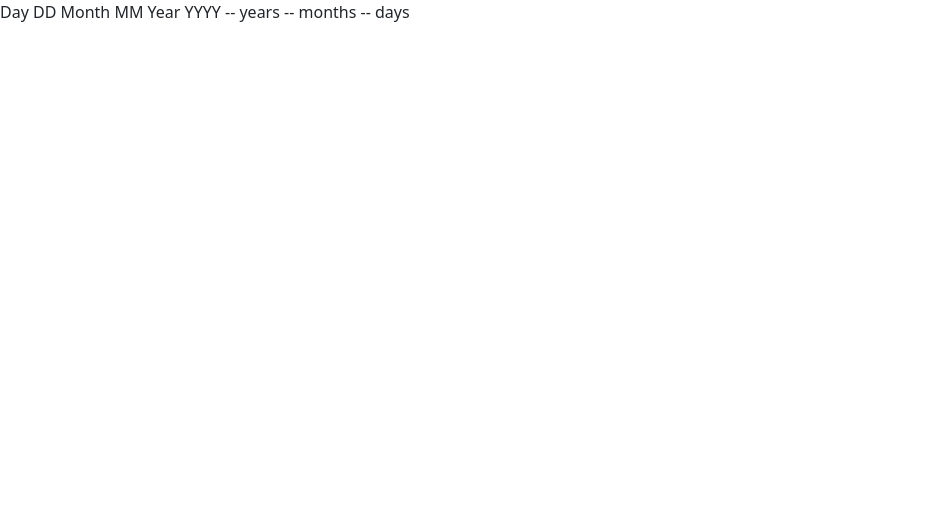
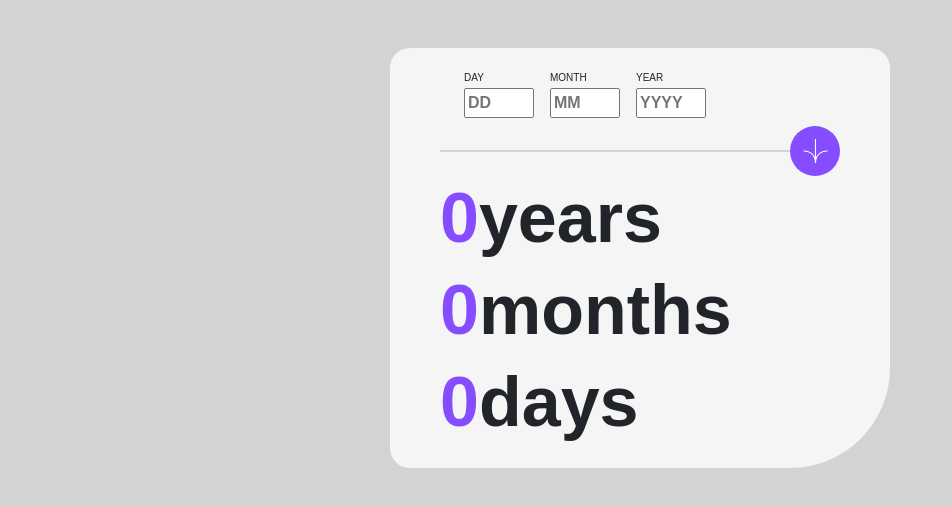
Before and after one commit to MarcoPerta/age-calculator-app-main, a plain HTML site: page index.html in a window 1280 px wide. Shown: the whole page, without its empty margins (0-952 px from the left). Drawn offline with nearby package versions, Linux system fonts and the light colour scheme.

Commit message:
finish work

```diff
--- a/index.html
+++ b/index.html
@@ -1,33 +1,83 @@
 <!DOCTYPE html>
 <html lang="en">
+
 <head>
 
   <meta charset="UTF-8">
-  <meta name="viewport" content="width=device-width, initial-scale=1.0"> <!-- displays site properly based on user's device -->
+  <meta name="viewport" content="width=device-width, initial-scale=1.0">
+  <!-- displays site properly based on user's device -->
   <link rel="icon" type="image/png" sizes="32x32" href="./assets/images/favicon-32x32.png">
   <link rel="stylesheet" href="style.css">
-  <link href="https://cdn.jsdelivr.net/npm/bootstrap@5.3.0-alpha3/dist/css/bootstrap.min.css" rel="stylesheet" integrity="sha384-KK94CHFLLe+nY2dmCWGMq91rCGa5gtU4mk92HdvYe+M/SXH301p5ILy+dN9+nJOZ" crossorigin="anonymous">
+  <link href="https://cdn.jsdelivr.net/npm/bootstrap@5.3.0-alpha3/dist/css/bootstrap.min.css" rel="stylesheet"
+    integrity="sha384-KK94CHFLLe+nY2dmCWGMq91rCGa5gtU4mk92HdvYe+M/SXH301p5ILy+dN9+nJOZ" crossorigin="anonymous">
+  <link rel='stylesheet' href='https://cdnjs.cloudflare.com/ajax/libs/font-awesome/6.2.0/css/all.min.css'
+    integrity='sha512-xh6O/CkQoPOWDdYTDqeRdPCVd1SpvCA9XXcUnZS2FmJNp1coAFzvtCN9BmamE+4aHK8yyUHUSCcJHgXloTyT2A=='
+    crossorigin='anonymous' referrerpolicy='no-referrer' />
   <title>Frontend Mentor | Age calculator app</title>
 
 </head>
+
 <body>
 
-  Day
-  DD
+  <div id='app'>
 
-  Month
-  MM
+    <div class="container-calculator mt-5 mx-auto">
 
-  Year
-  YYYY
+      <div class="calculator px-auto">
+        <form @submit.prevent="submitForm">
+          <div class="d-flex justify-content-beetwen ms-3 pt-2">
+            <div class="m-2">
+              <label for="Day">DAY</label> <br>
+              <input type="number" id="Day" name="Day" min="1" max="31" v-model="Day" placeholder="DD">
+            </div>
+            <div class="m-2">
+              <label for="Month">MONTH</label> <br>
+              <input type="number" id="Month" name="Month" min="1" max="12" v-model="Month" placeholder="MM">
+            </div>
+            <div class="m-2">
+              <label for="Year">YEAR</label> <br>
+              <input type="number" id="Year" name="Year" min="1910" max="2023" v-model="Year" placeholder="YYYY">
+            </div>
+          </div>
 
-  -- years
-  -- months
-  -- days
+          <div class="divider d-flex align-items-center">
+            <div class="line"></div>
+            <div>
+              <button type="submit" class="rounded-circle">
+                <img src="./assets/images/icon-arrow.svg" alt="">
+              </button>
+            </div>
+          </div>
+
+        </form>
+
+
+        <div class="d-flex years">
+          <h1><strong>{{ diffAnni }}</strong></h1>
+          <h1><strong>years</strong></h1>
+        </div>
+        <div class="d-flex months">
+          <h1><strong>{{ diffMesi }}</strong> </h1>
+          <h1><strong>months</strong></h1>
+        </div>
+        <div class="d-flex days">
+          <h1><strong>{{ diffGiorni }}</strong></h1>
+          <h1><strong>days</strong></h1>
+        </div>
+
+      </div>
+
+    </div>
+
+  </div>
 
 
 
-  <script src="https://cdn.jsdelivr.net/npm/bootstrap@5.3.0-alpha3/dist/js/bootstrap.bundle.min.js" integrity="sha384-ENjdO4Dr2bkBIFxQpeoTz1HIcje39Wm4jDKdf19U8gI4ddQ3GYNS7NTKfAdVQSZe" crossorigin="anonymous"></script>
+  <script src='https://cdn.jsdelivr.net/npm/vue@2/dist/vue.js'></script>
+  <script src="https://cdn.jsdelivr.net/npm/bootstrap@5.3.0-alpha3/dist/js/bootstrap.bundle.min.js"
+    integrity="sha384-ENjdO4Dr2bkBIFxQpeoTz1HIcje39Wm4jDKdf19U8gI4ddQ3GYNS7NTKfAdVQSZe"
+    crossorigin="anonymous"></script>
   <script type="text/javascript" src="main.js"></script>
 </body>
+
 </html>
--- a/main.js
+++ b/main.js
@@ -0,0 +1,52 @@
+var app = new Vue(
+    {
+        el: '#app',
+        data: {
+            Day: '',
+            Month: '',
+            Year: '',
+            diffAnni: 0,
+            diffMesi: 0,
+            diffGiorni: 0
+
+        },
+
+        methods: {
+
+            submitForm() {
+                let giornoUtente = this.Day;
+                let meseUtente = this.Month;
+                let annoUtente = this.Year;
+
+                const now = new Date(); // crea un oggetto Date con la data e l'ora correnti
+                let giornoCorrente = now.getDate(); // restituisce il giorno del mese (1-31)
+                console.log(giornoCorrente)
+                let meseCorrente = now.getMonth() + 1; // restituisce il mese (0-11), quindi aggiungi 1 per ottenere il valore corretto (1-12)
+                console.log(meseCorrente)
+                let annoCorrente = now.getFullYear(); // restituisce l'anno
+                console.log(annoCorrente)
+
+                // calcola l'età dell'utente
+                this.diffAnni = annoCorrente - annoUtente;
+                this.diffMesi = meseCorrente - meseUtente;
+                this.diffGiorni = giornoCorrente - giornoUtente;
+
+                // aggiusta la differenza dei mesi se necessario
+                if (this.diffGiorni < 0) {
+                    this.diffMesi--;
+                    let ultimoGiornoMesePrecedente = new Date(annoCorrente, meseCorrente - 1, 0).getDate();
+                    this.diffGiorni += ultimoGiornoMesePrecedente;
+                }
+                if (this.diffMesi < 0) {
+                    this.diffAnni--;
+                    this.diffMesi += 12;
+                }
+
+                console.log(`L'età dell'utente è ${this.diffAnni} anni, ${this.diffMesi} mesi e ${this.diffGiorni} giorni.`);
+
+
+            },
+
+        }
+    }
+);
--- a/style.css
+++ b/style.css
@@ -0,0 +1,58 @@
+
+
+body{
+    background-color: lightgrey !important;
+    width: 100vw;
+    font-family: 'Poppins', sans-serif !important;
+}
+
+.container-calculator{
+    background-color: whitesmoke;
+    border-radius:20px 20px 100px 20px;
+    width: 500px;
+    height: 420px;
+}
+
+.calculator{
+  width: 80%;
+  margin: auto;
+}
+
+.calculator label{
+  font-size: 10px;
+}
+
+.calculator input{
+  width: 70px;
+  font-weight: bold;
+}
+
+button{
+  background-color: #864CFF;
+  cursor: pointer;
+  border: none;
+  width: 50px;
+  height:50px;
+}
+
+button img{
+  width: 25px;
+}
+
+.line{
+  width: 89%;
+  height: 2px;
+  background-color: lightgrey;
+}
+
+.years  h1:first-child,
+.months  h1:first-child,
+.days  h1:first-child {
+  color: #864CFF;
+}
+
+.years  h1,
+.months  h1,
+.days  h1 {
+  font-size: 70px;
+}
```
